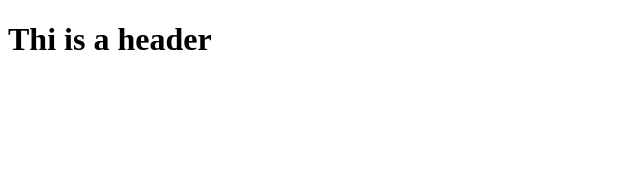
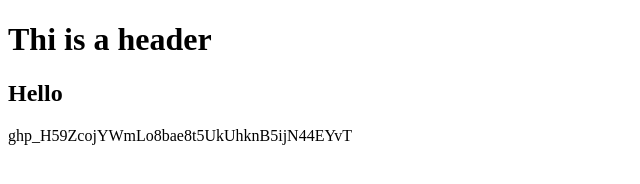
Before and after one commit to CarlosernestoFz/Git-test, a website: page index.html in a window 1280 px wide. Shown: the whole page, without its empty margins (0-640 px from the left). Drawn offline with Linux system fonts and the light colour scheme.

Commit message:
using NPM

```diff
--- a/index.html
+++ b/index.html
@@ -8,5 +8,8 @@
 </head>
 <body>
     <h1>Thi is a header</h1>
+    <h2>Hello</h2>
 </body>
 </html>
+
+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
```
Also changed, not shown: package.json (added, +24 -0 lines), 3 other files.
